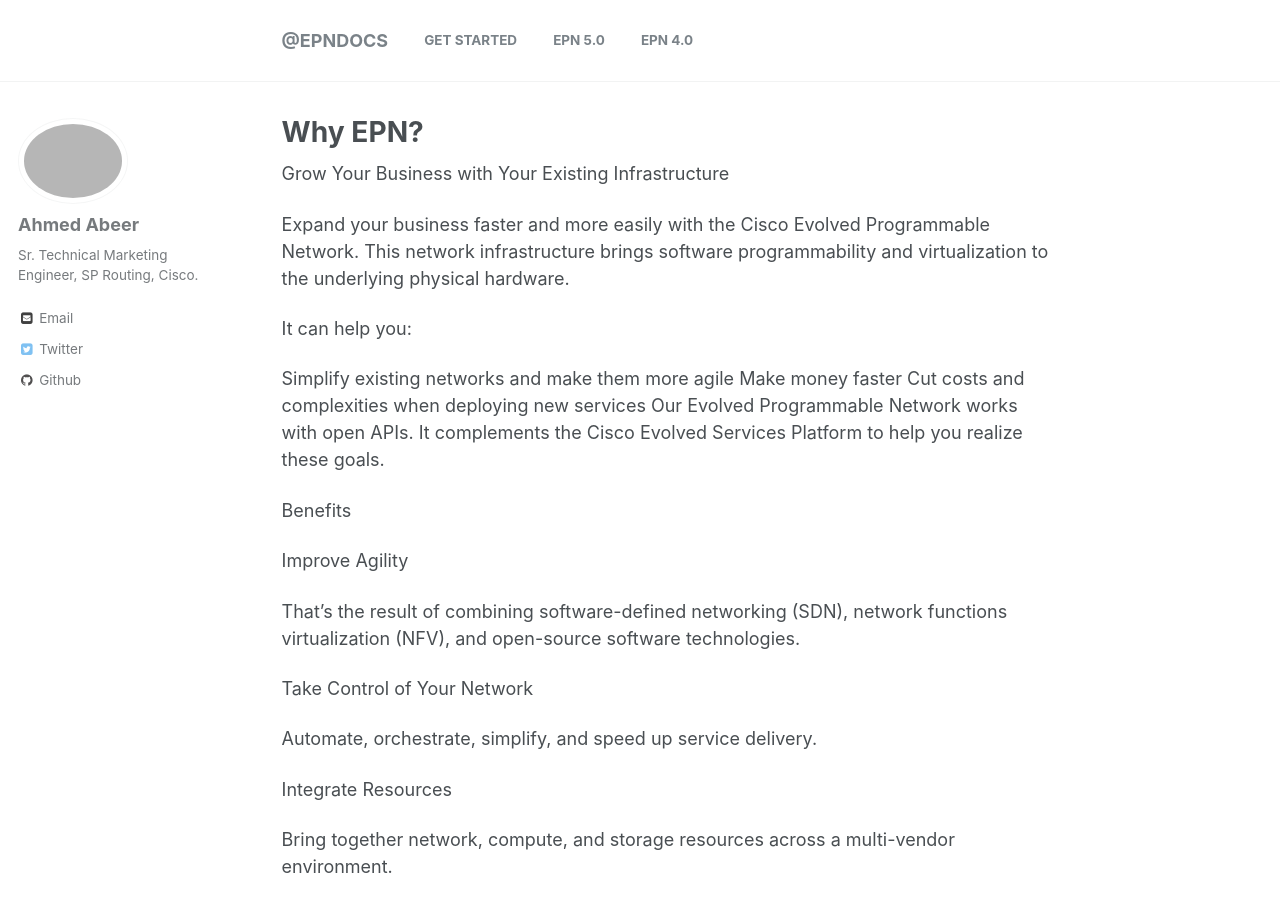
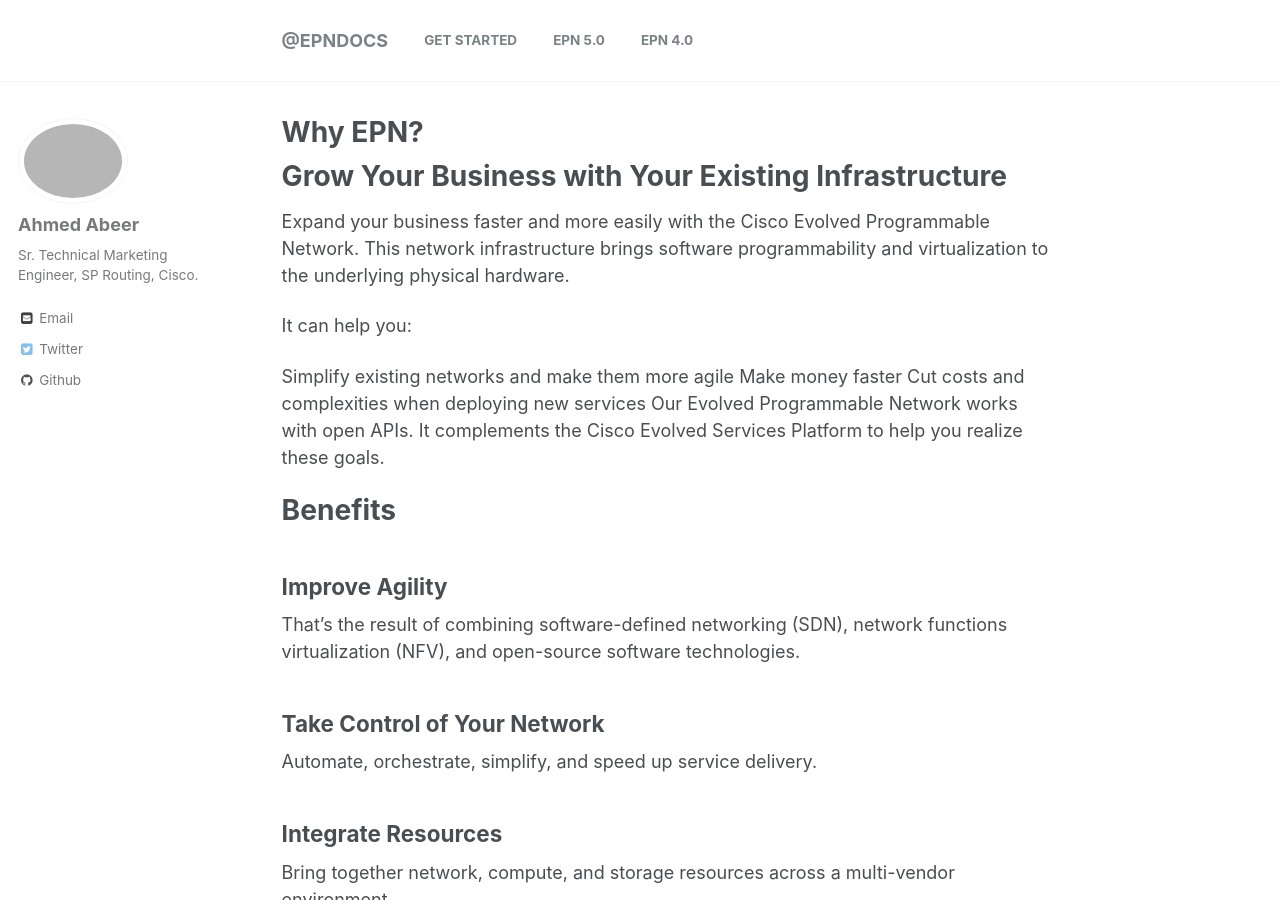
Before and after one commit to epndocs/epndocs.github.io, a Jekyll site: the page built from _getting-started/2017-04-14-why-epndocs.md, in a window 1280 px wide and 900 px high. Built offline with Jekyll 4.4.1, drawn with Linux system fonts in a browser that asks for light colours; comment, search, counter and statistics services are not loaded.

```diff
--- a/_getting-started/2017-04-14-why-epndocs.md
+++ b/_getting-started/2017-04-14-why-epndocs.md
@@ -8,7 +8,7 @@ tags:
   - epn
   - cisco
 ---
-Grow Your Business with Your Existing Infrastructure
+<h1>Grow Your Business with Your Existing Infrastructure</h1>
 
 Expand your business faster and more easily with the Cisco Evolved Programmable Network. This network infrastructure brings software programmability and virtualization to the underlying physical hardware.
 
@@ -19,20 +19,20 @@ Make money faster
 Cut costs and complexities when deploying new services
 Our Evolved Programmable Network works with open APIs. It complements the Cisco Evolved Services Platform to help you realize these goals.
 
-Benefits
+<h1>Benefits</h1>
 
-Improve Agility
+<h2>Improve Agility</h2>
 
 That's the result of combining software-defined networking (SDN), network functions virtualization (NFV), and open-source software technologies.
 
-Take Control of Your Network
+<h2>Take Control of Your Network</h2>
 
 Automate, orchestrate, simplify, and speed up service delivery.
 
-Integrate Resources
+<h2>Integrate Resources</h2>
 
 Bring together network, compute, and storage resources across a multi-vendor environment.
 
-Increase Flexibility
+<h2>Increase Flexibility</h2>
 
 Support higher-performing applications, and better use your network resources.
```
